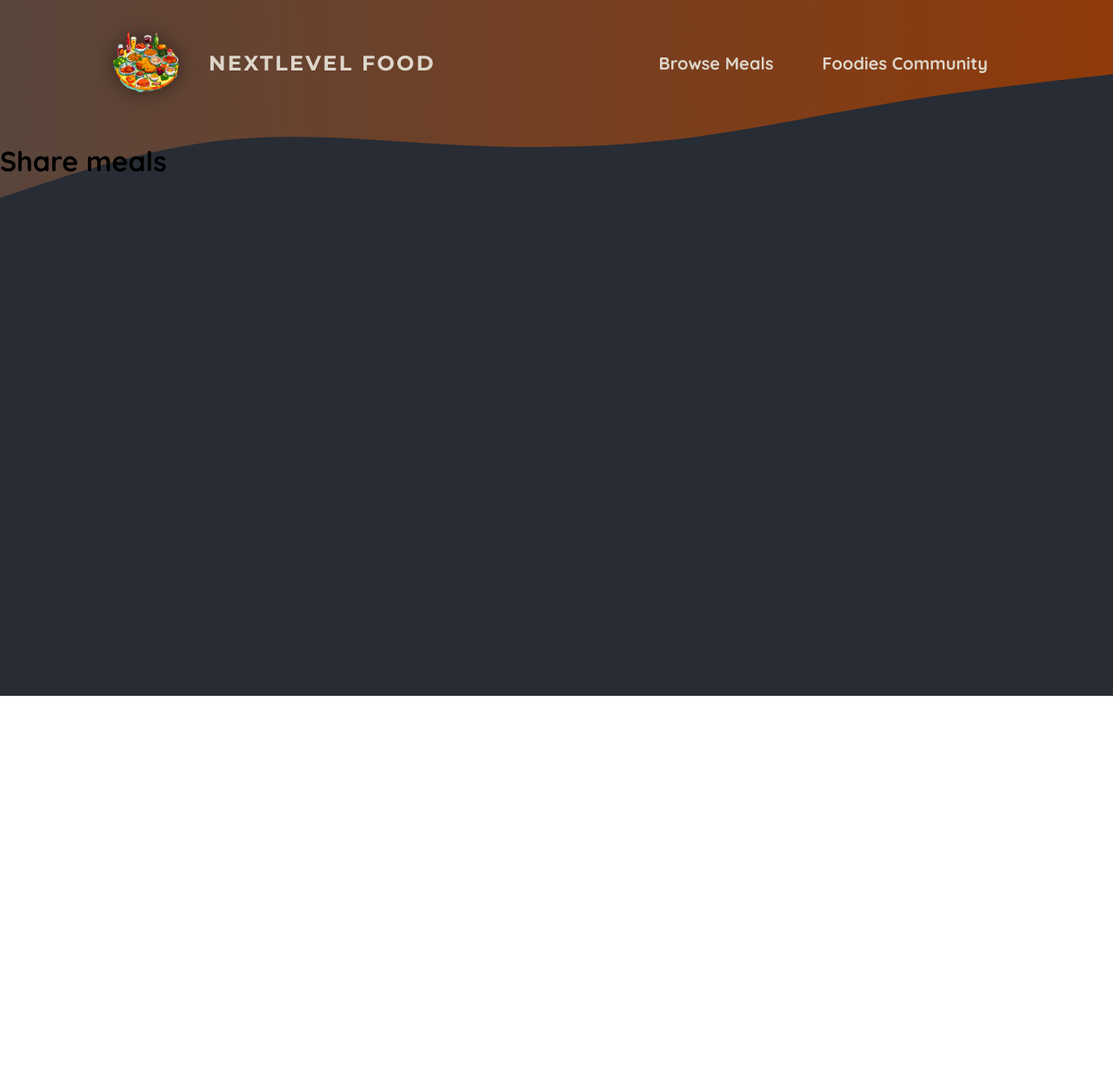
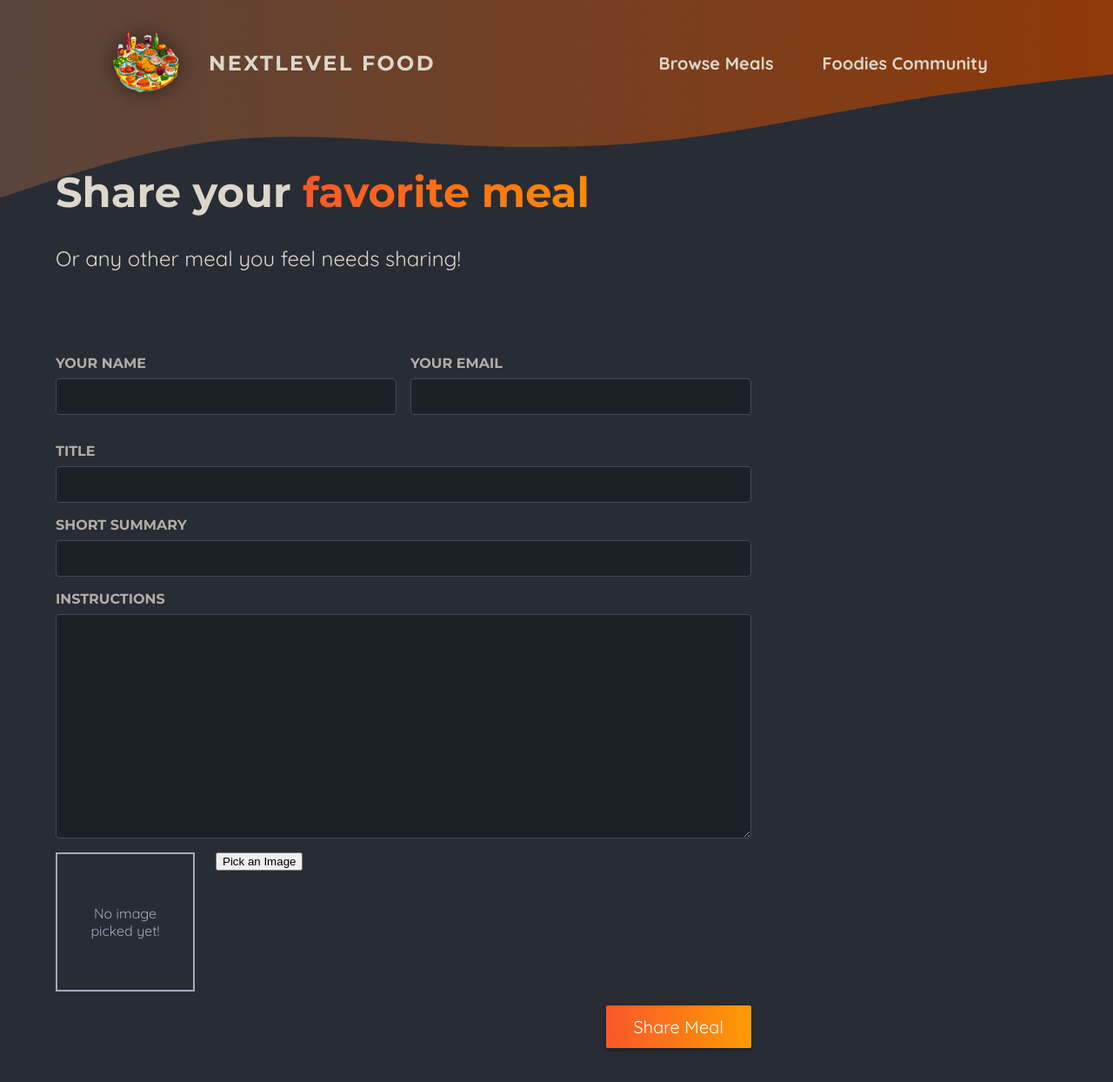
Before and after one commit to slavkoSenkiv/nextjs-foodies, a Next.js app: page /meals/share in a window 1280 px wide. Shown: the top 1244 px of the page at 87% size. Before the commit the page ends 800 px from the top, so only its background shows below. Built offline with nearby package versions, Linux system fonts and the light colour scheme.

Commit message:
start working on share recipe page

```diff
--- /dev/null
+++ b/app/meals/not-found.js
@@ -0,0 +1,6 @@
+export default function NotFound() {
+  return <main className='not-found'>
+    <h1>Meal Not Found</h1>
+    <p>Could not find the requested page for that meal </p>
+  </main>
+}
--- a/app/meals/share/page.js
+++ b/app/meals/share/page.js
@@ -1,3 +1,50 @@
+import ImagePicker from '@/components/meals/image-picker';
+import classes from './page.module.css';
+
 export default function ShareMealPage() {
-  return <h1>Share meals</h1>;
+  return (
+    <>
+      <header className={classes.header}>
+        <h1>
+          Share your <span className={classes.highlight}>favorite meal</span>
+        </h1>
+        <p>Or any other meal you feel needs sharing!</p>
+      </header>
+      <main className={classes.main}>
+        <form className={classes.form}>
+          <div className={classes.row}>
+            <p>
+              <label htmlFor="name">Your name</label>
+              <input type="text" id="name" name="name" required />
+            </p>
+            <p>
+              <label htmlFor="email">Your email</label>
+              <input type="email" id="email" name="email" required />
+            </p>
+          </div>
+          <p>
+            <label htmlFor="title">Title</label>
+            <input type="text" id="title" name="title" required />
+          </p>
+          <p>
+            <label htmlFor="summary">Short Summary</label>
+            <input type="text" id="summary" name="summary" required />
+          </p>
+          <p>
+            <label htmlFor="instructions">Instructions</label>
+            <textarea
+              id="instructions"
+              name="instructions"
+              rows="10"
+              required
+            ></textarea>
+          </p>
+          <ImagePicker />
+          <p className={classes.actions}>
+            <button type="submit">Share Meal</button>
+          </p>
+        </form>
+      </main>
+    </>
+  );
 }
--- /dev/null
+++ b/app/meals/share/page.module.css
@@ -0,0 +1,98 @@
+.header {
+  gap: 3rem;
+  margin: 3rem auto 5rem auto;
+  width: 90%;
+  max-width: 75rem;
+  color: #ddd6cb;
+  font-size: 1.5rem;
+}
+
+.header h1 {
+  font-family: 'Montserrat', sans-serif;
+}
+
+.highlight {
+  background: linear-gradient(90deg, #f9572a, #ff8a05);
+  background-clip: text;
+  -webkit-background-clip: text;
+  -webkit-text-fill-color: transparent;
+}
+
+.main {
+  width: 90%;
+  max-width: 75rem;
+  margin: 3rem auto;
+  color: white;
+}
+
+.form {
+  max-width: 50rem;
+}
+
+.form label {
+  display: block;
+  margin-bottom: 0.5rem;
+  font-size: 1rem;
+  font-family: 'Montserrat', sans-serif;
+  text-transform: uppercase;
+  color: #b3aea5;
+  font-weight: bold;
+}
+
+.form input,
+.form textarea {
+  display: block;
+  width: 100%;
+  padding: 0.5rem 1rem;
+  border-radius: 4px;
+  border: 1px solid #454952;
+  background: #1c2027;
+  font-size: 1.25rem;
+  font-family: 'Montserrat', sans-serif;
+  color: #ddd6cb;
+}
+
+.form input:focus,
+.form textarea:focus {
+  outline-color: #f99f2a;
+  background-color: #1f252d;
+}
+
+.row {
+  display: flex;
+  gap: 1rem;
+}
+
+.row p {
+  width: 100%;
+}
+
+.actions {
+  text-align: right;
+}
+
+.actions button {
+  border: 0;
+  padding: 0.75rem 2rem;
+  background: linear-gradient(90deg, #f9572a, #ff9b05);
+  border: none;
+  color: #ffffff;
+  border-radius: 2px;
+  cursor: pointer;
+  font: inherit;
+  font-size: 1.25rem;
+  box-shadow: 0 2px 5px rgba(0, 0, 0, 0.3);
+}
+
+.actions button:hover,
+.actions button:focus {
+  background: linear-gradient(90deg, #fd4715, #f9b241);
+}
+
+.actions button:disabled,
+.actions button:hover:disabled,
+.actions button:focus:disabled {
+  background: #ccc;
+  color: #979797;
+  cursor: not-allowed;
+}
--- /dev/null
+++ b/components/meals/image-picker.js
@@ -0,0 +1,55 @@
+'use client';
+import { useRef, useState } from 'react';
+import classes from './image-picker.module.css';
+import Image from 'next/image';
+
+export default function ImagePicker({ label, name }) {
+  const [pickedImage, setPickedImage] = useState();
+  const imageInput = useRef();
+
+  function handlePickClick() {
+    imageInput.current.click();
+  }
+
+  function handleImageChange(event) {
+    const file = event.target.files[0];
+    if (!file) {
+      return;
+    }
+
+    const fileReader = new FileReader();
+    fileReader.onload = () => {
+      setPickedImage(fileReader.result);
+    };
+    fileReader.readAsDataURL(file);
+  }
+  return (
+    <div className={classes.picker}>
+      <label htmlFor={name}>{label}</label>
+      <div className={classes.controls}>
+        <div className={classes.preview}>
+          {!pickedImage && <p>No image picked yet!</p>}
+          {pickedImage && (
+            <Image
+              src={pickedImage}
+              alt="The image selected by the user"
+              fill
+            />
+          )}
+        </div>
+        <input
+          className={classes.input}
+          type="file"
+          id={name}
+          accept="image/png, image/jpeg"
+          name={name}
+          ref={imageInput}
+          onChange={handleImageChange}
+        />
+        <button className="button" type="button" onClick={handlePickClick}>
+          Pick an Image
+        </button>
+      </div>
+    </div>
+  );
+}
--- /dev/null
+++ b/components/meals/image-picker.module.css
@@ -0,0 +1,45 @@
+.controls {
+  display: flex;
+  align-items: flex-start;
+  gap: 1.5rem;
+  margin-bottom: 1rem;
+}
+
+.picker .input {
+  display: none;
+}
+
+.picker .button {
+  border: 0;
+  padding: 0.5rem 1.5rem;
+  background: #a4abb9;
+  border-radius: 2px;
+  cursor: pointer;
+  font: inherit;
+}
+
+.picker .button:hover,
+.picker .button:focus {
+  background: #b3b9c6;
+}
+
+.preview {
+  width: 10rem;
+  height: 10rem;
+  border: 2px solid #a4abb9;
+  display: flex;
+  justify-content: center;
+  align-items: center;
+  text-align: center;
+  color: #a4abb9;
+  position: relative;
+}
+
+.preview p {
+  margin: 0;
+  padding: 1rem;
+}
+
+.preview img {
+  object-fit: cover;
+}
```
Also changed, not shown: app/meals/[mealSlug]/page.js (+9 -4 lines).
